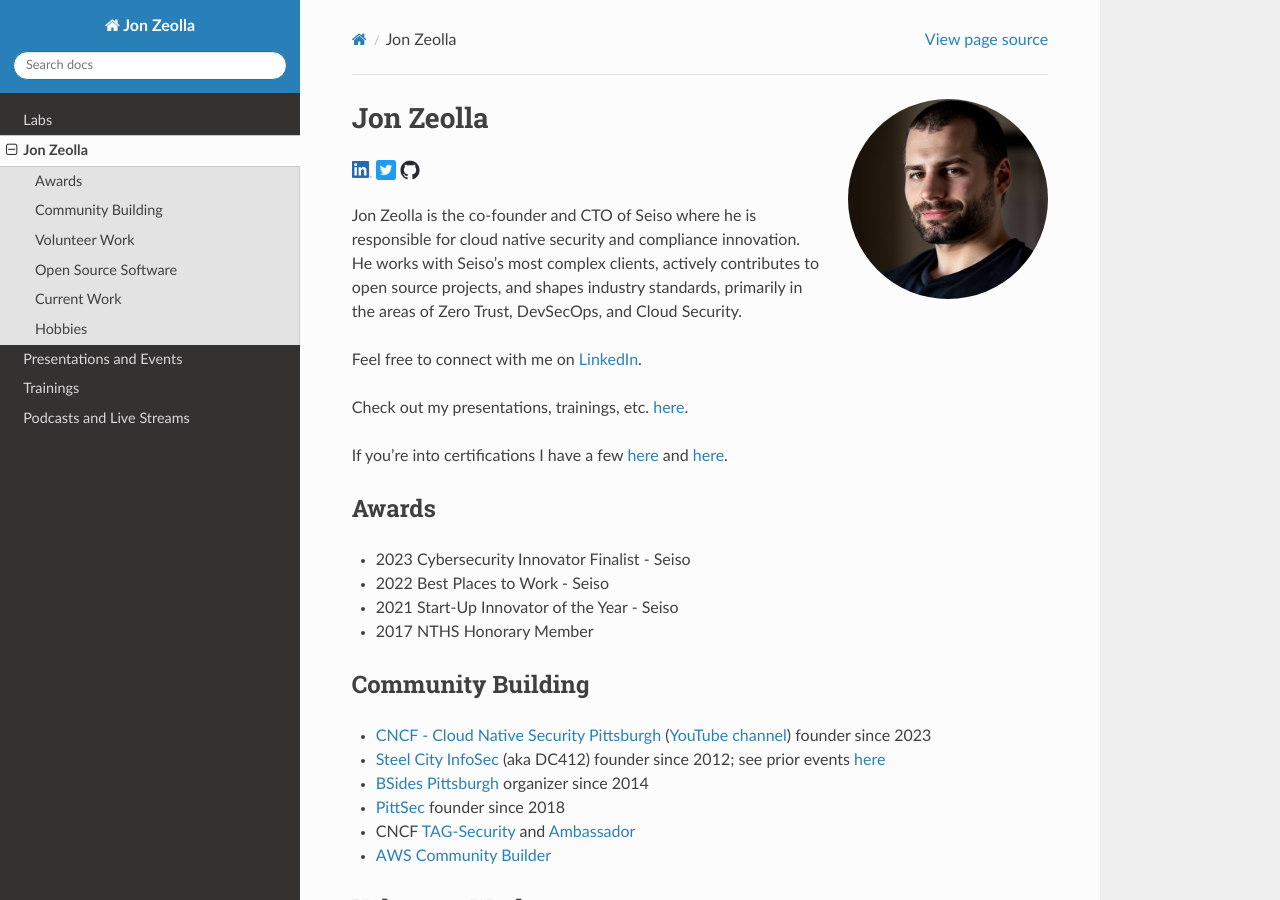
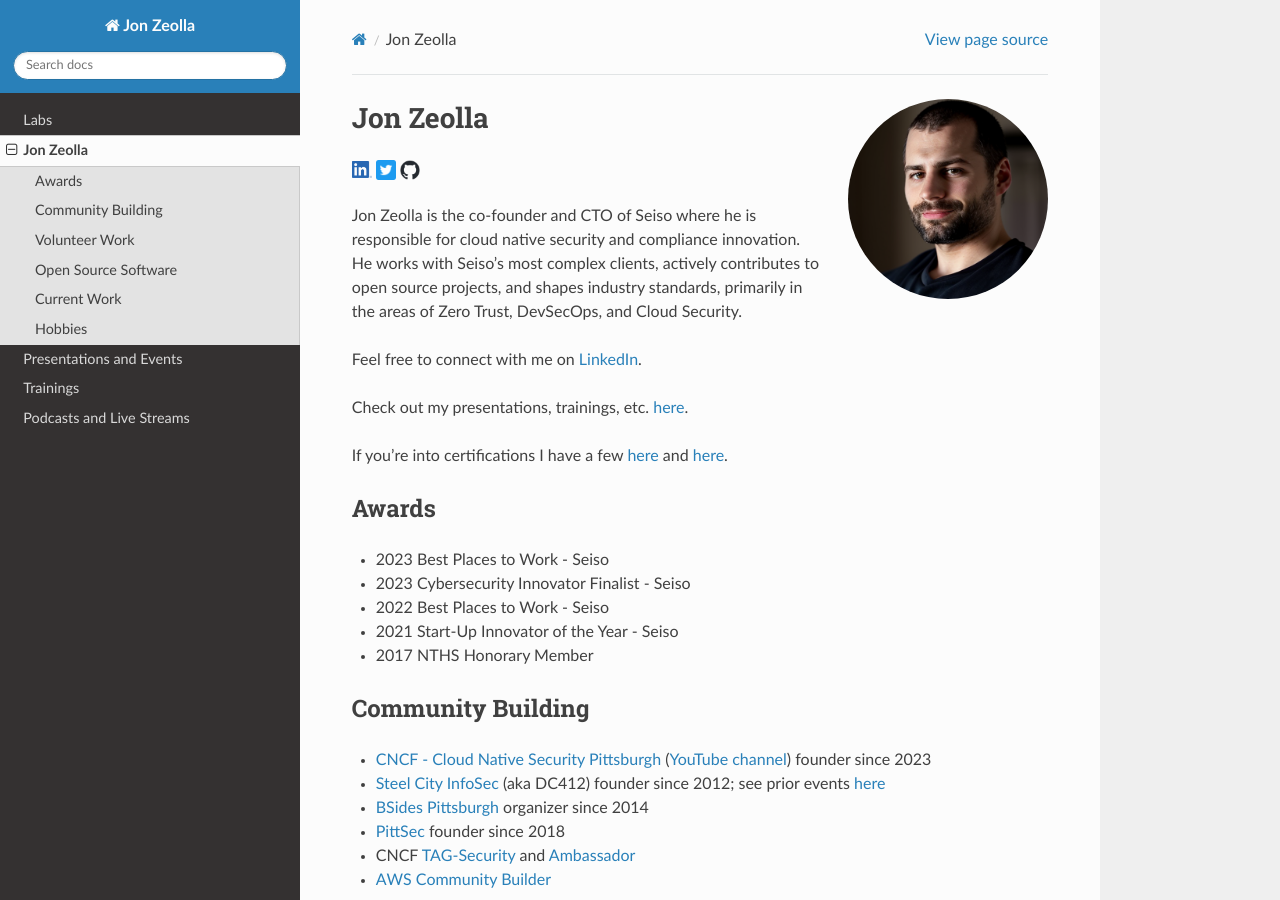
Before and after one commit to JonZeolla/JonZeolla.github.io, a Sphinx documentation site: the page built from docs/about-me.md, in a window 1280 px wide and 900 px high. Built offline with Sphinx 7.4.7 and the Read the Docs theme 2.0.0, drawn with Linux system fonts in a browser that asks for light colours.

Commit message:
Add 2023 Best Places to Work

```diff
--- a/docs/about-me.md
+++ b/docs/about-me.md
@@ -44,6 +44,7 @@
 
 ## Awards
 
+* 2023 Best Places to Work - Seiso
 * 2023 Cybersecurity Innovator Finalist - Seiso
 * 2022 Best Places to Work - Seiso
 * 2021 Start-Up Innovator of the Year - Seiso
```
